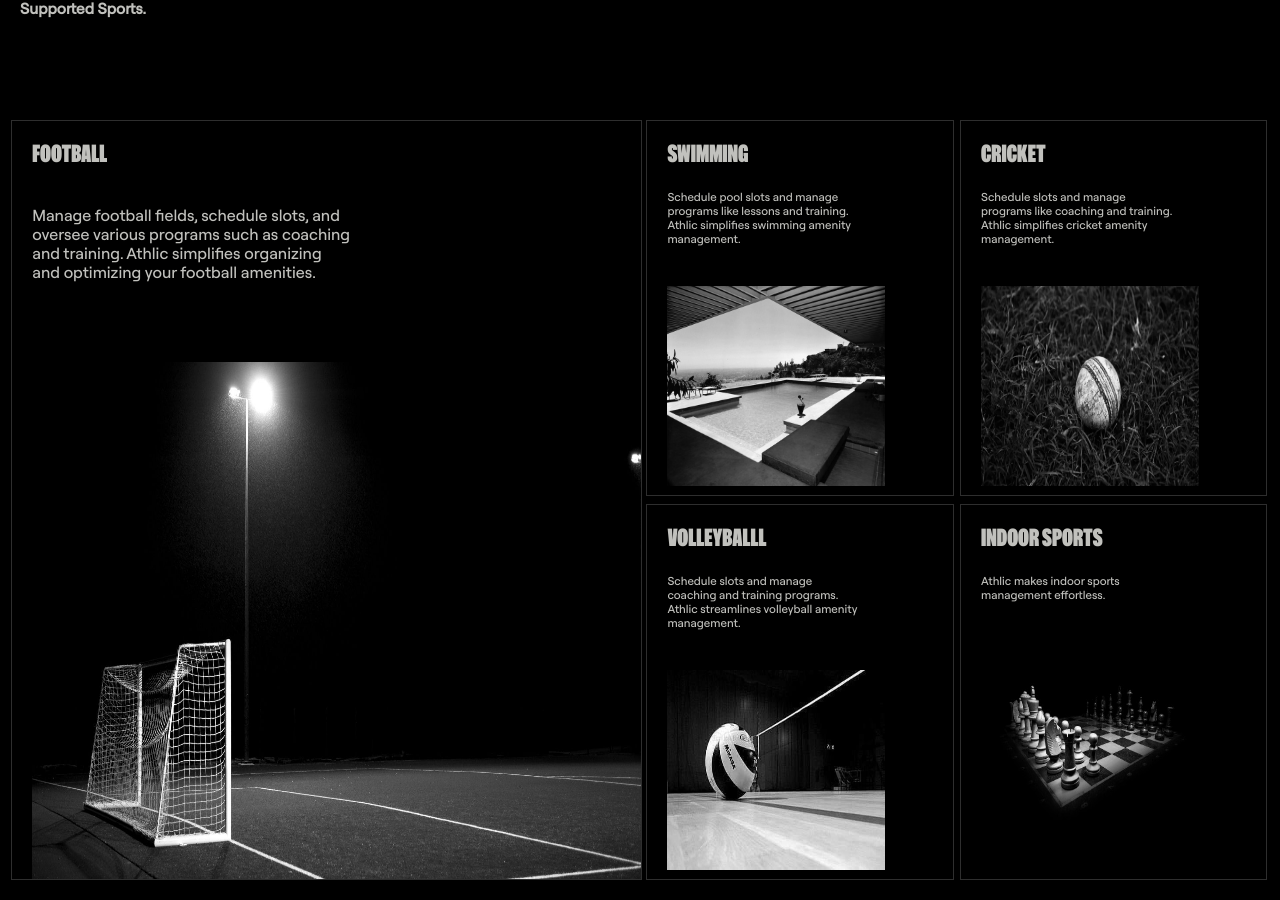
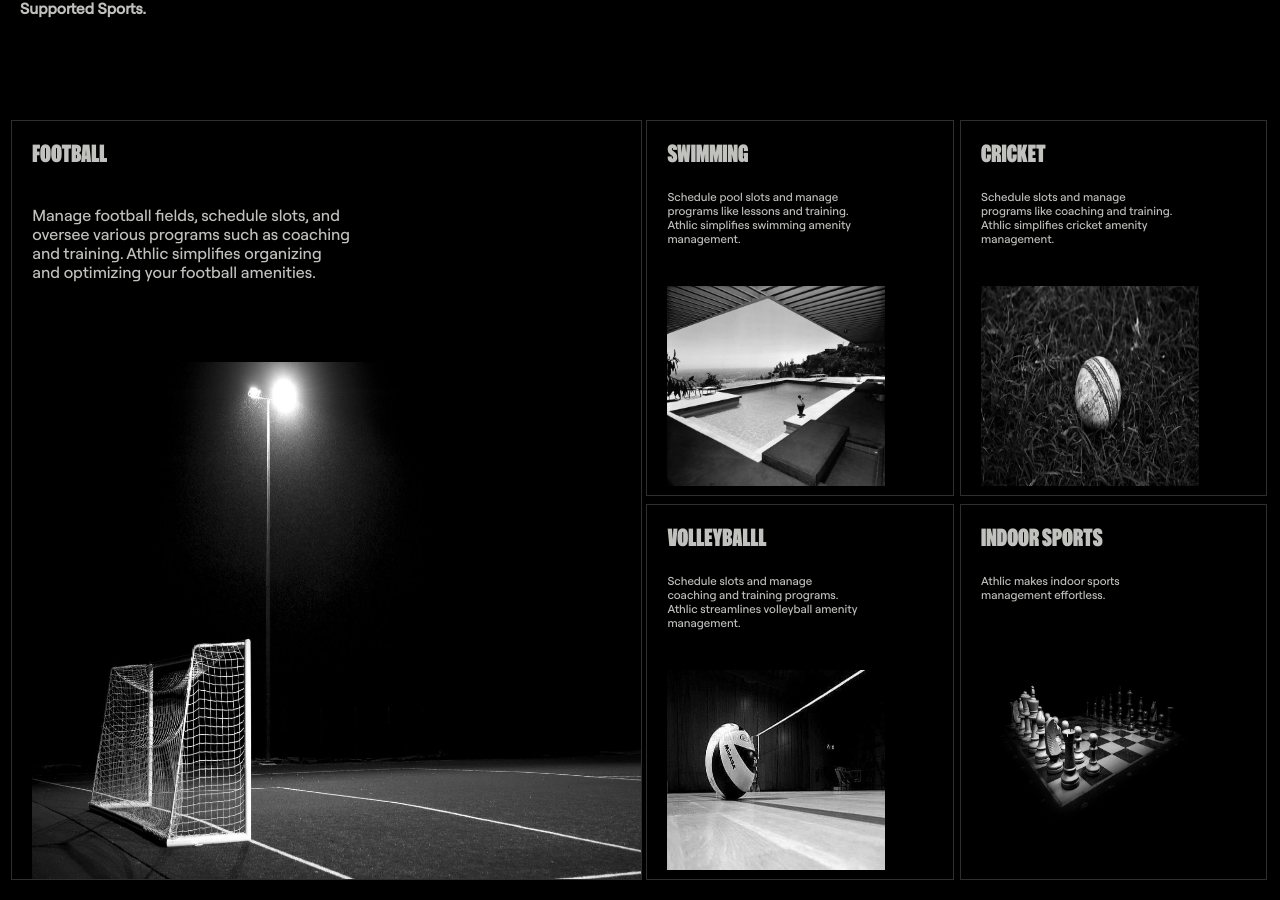
Before and after one commit to praxxOp/Athlic, a React (Vite) app: page /sports in a window 1280 px wide. Shown: the part 300-1200 px from the top of the page. Built offline with nearby package versions, Linux system fonts and the light colour scheme.

Commit message:
modified:   src/Components/sports/Sports.css 	modified:   src/Components/sports/Sports.jsx

```diff
--- a/src/Components/sports/Sports.css
+++ b/src/Components/sports/Sports.css
@@ -52,20 +52,19 @@
   padding-top: 20px;
   padding-left: 20px;
   overflow: hidden;
+  color: #c1c1bd;
 }
 .GroupSection__left__container h1 {
   font-family: zentry;
-  color: #c1c1bd;
   font-size: 1.8vw;
 }
-.GroupSection__left__container p{
-  color: #c1c1bd;
+.GroupSection__left__container p {
   font-family: robert;
   width: 25vw;
   margin-top: 5vh;
 }
-.GroupSection__left__container img{
-  width: 50vw;
+.GroupSection__left__container img {
+  width: 55vw;
   height: 70vh;
   margin-top: 10vh;
 }
@@ -88,22 +87,21 @@
   padding-top: 20px;
   padding-left: 20px;
   overflow: hidden;
+  color: #c1c1bd;
 }
 
 .GroupSection__right__containers__heading h1 {
-  color: #c1c1bd;
   font-size: 1.8vw;
   font-family: zentry;
 }
-.GroupSection__right__containers p{
-  color: #c1c1bd;
+.GroupSection__right__containers p {
   font-family: robert;
   width: 15vw;
-  font-size: .9vw;
+  font-size: 0.9vw;
   margin-top: 3vh;
 }
-.GroupSection__right__containers img{
+.GroupSection__right__containers img {
   width: 17vw;
-  height:25vh;
+  height: 25vh;
   margin-top: 5vh;
 }
--- a/src/Components/sports/Sports.jsx
+++ b/src/Components/sports/Sports.jsx
@@ -6,6 +6,7 @@ import cricket from "/Assets/cricket.webp";
 import Volleyball from "/Assets/Volleyball.jpg";
 import Indoor from "/Assets/Indoor.jpg";
 import ScrollToTop from "../ScrollToTop";
+import { motion } from "framer-motion";
 const Sports = () => {
   const sports = [
     {
@@ -42,7 +43,13 @@ const Sports = () => {
         </div>
         <div className="sports__main__GroupSection">
           <div className="sports__main__GroupSection__left">
-            <div className="GroupSection__left__container">
+            <motion.div
+              whileHover={{
+                background: "#c1c1bd",
+                color: "black",
+              }}
+              className="GroupSection__left__container"
+            >
               <h1>football</h1>
               <p>
                 Manage football fields, schedule slots, and oversee various
@@ -50,18 +57,24 @@ const Sports = () => {
                 organizing and optimizing your football amenities.
               </p>
               <img src={Football} alt="Football Field" />
-            </div>
+            </motion.div>
           </div>
           <div className="sports__main__GroupSection__right">
             {sports.map((obj) => {
               return (
-                <div className="GroupSection__right__containers">
+                <motion.div
+                  whileHover={{
+                    background: "#c1c1bd",
+                    color: "black",
+                  }}
+                  className="GroupSection__right__containers"
+                >
                   <div className="GroupSection__right__containers__heading">
                     <h1>{obj.name}</h1>
                   </div>
                   <p>{obj.description}</p>
                   <img src={obj.img} alt="" />
-                </div>
+                </motion.div>
               );
             })}
           </div>
```
